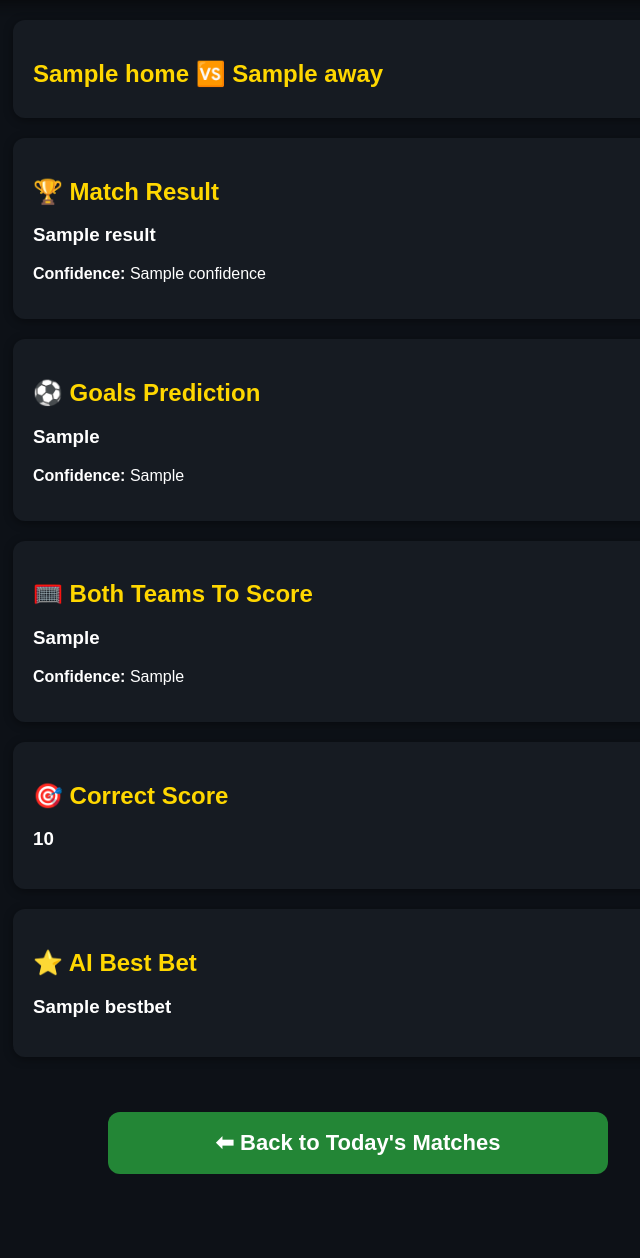
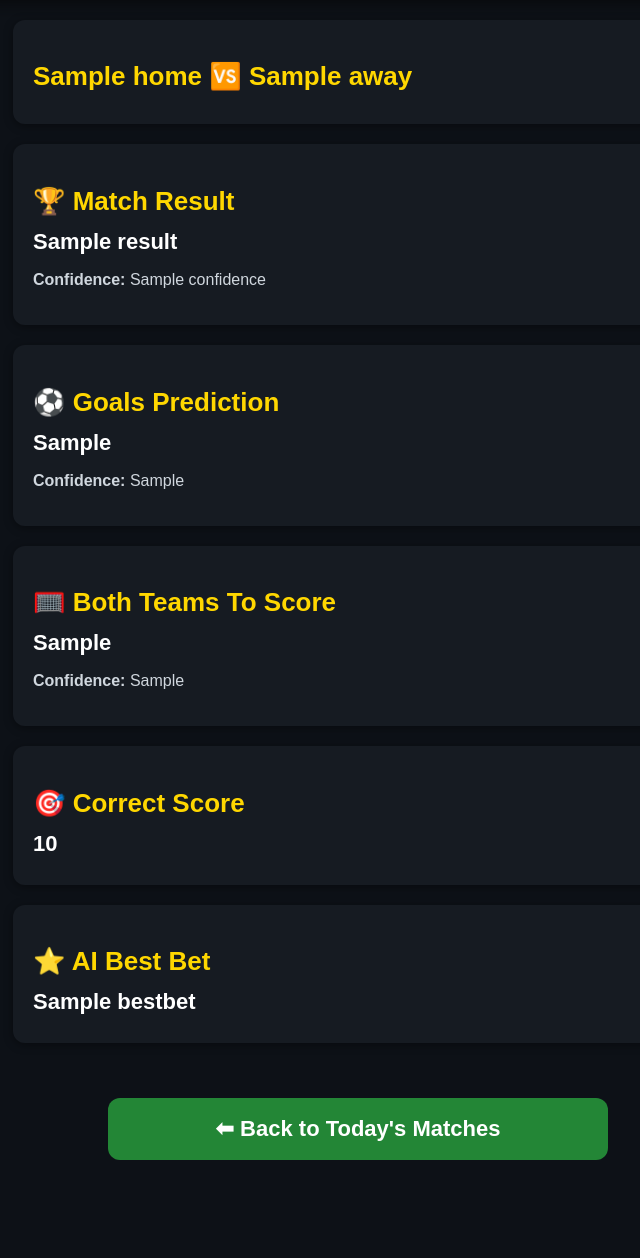
Before and after one commit to fanen2/AI_Football_Predictor, a Flask app: template templates/predict.html in a window 1280 px wide. Shown: the part 220-1478 px from the top of the page, without its empty margins (282-922 px from the left). Run offline with Flask 3, Linux system fonts and the light colour scheme; the template is opened without the code that fills it: most values are stand-ins (such as "Sample title", 1, 10 or a date in 2020).

Commit message:
Update style.css

```diff
--- a/static/style.css
+++ b/static/style.css
@@ -74,9 +74,31 @@ button:hover{
     box-shadow:0 2px 10px rgba(0,0,0,.4);
 }
 
+/* Match title */
+.match-card:first-of-type h2{
+    font-size:30px;
+    color:#FFD700;
+    line-height:1.4;
+}
+
+/* Section titles */
 .match-card h2{
     color:#FFD700;
-    margin-bottom:10px;
+    font-size:26px;
+    margin-bottom:12px;
+}
+
+/* Prediction result */
+.match-card h3{
+    font-size:22px;
+    color:white;
+    margin:8px 0;
+}
+
+/* Confidence text */
+.match-card p{
+    font-size:16px;
+    color:#d0d7de;
 }
 
 .predict-btn{
@@ -86,21 +108,3 @@ button:hover{
 .predict-btn:hover{
     background:#388bfd;
 }
-/* Prediction section titles */
-.prediction-card h2{
-    font-size: 30px;
-    font-weight: bold;
-    color: #FFD700;
-}
-
-/* Prediction values */
-.prediction-card p{
-    font-size: 20px;
-    color: white;
-}
-
-/* Confidence text */
-.prediction-card small{
-    font-size:16px;
-    color:#cccccc;
-}
```
